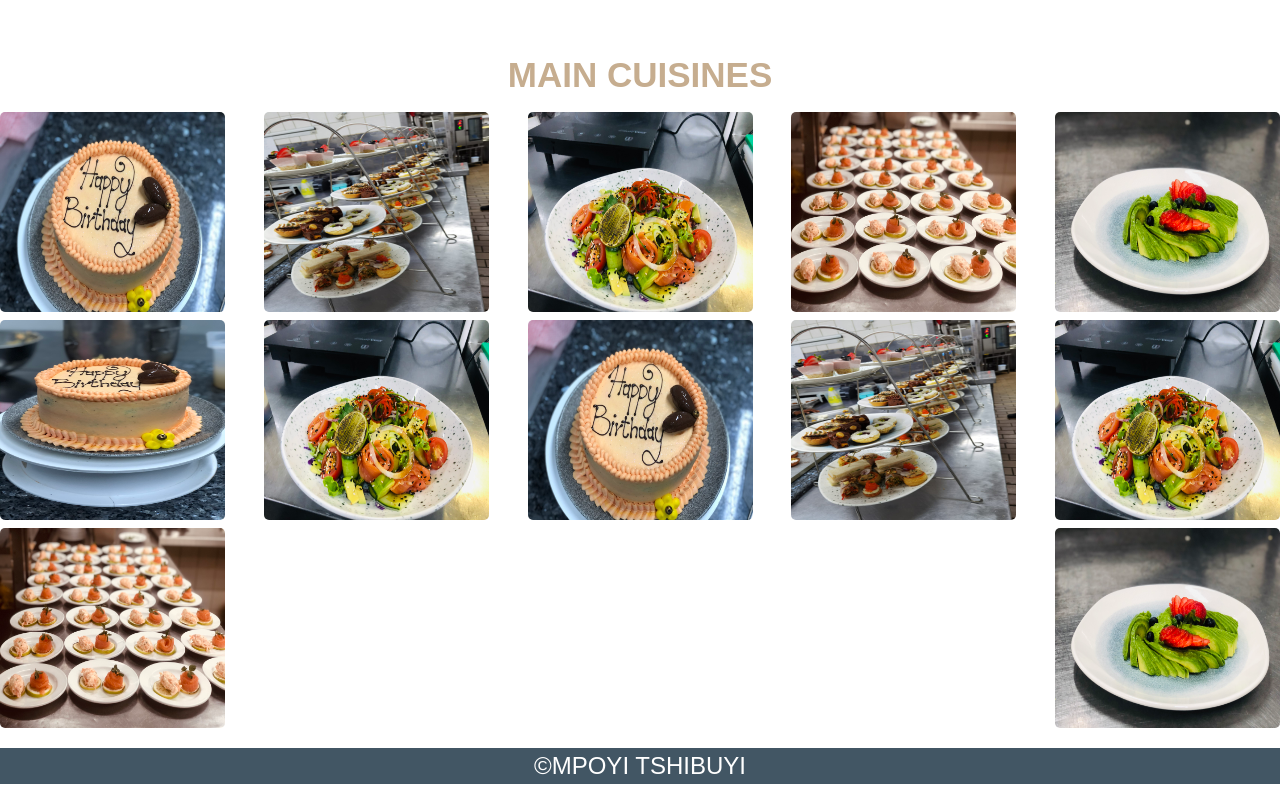
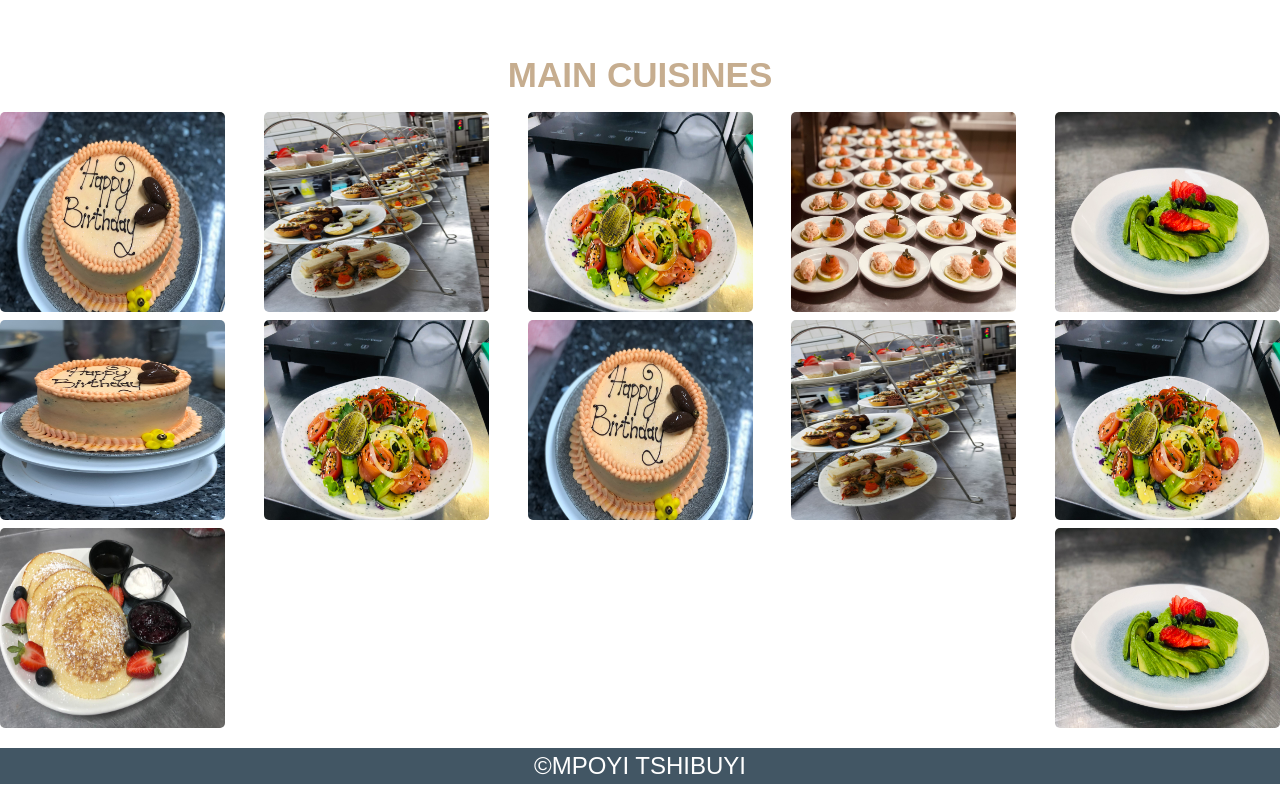
Before and after one commit to Frank1963-mpoyi/RUTH-CATERING-WITH-REACT, a React (Create React App) app: page / in a window 1280 px wide. Shown: the part 3221-4021 px from the top of the page. Built offline with nearby package versions, Linux system fonts and the light colour scheme.

Commit message:
added pict in menu

```diff
--- a/src/components/Home/Gallery/Gallery.js
+++ b/src/components/Home/Gallery/Gallery.js
@@ -6,6 +6,8 @@ import food4 from "./images/food (4).jpeg";
 import food5 from "./images/food (5).jpeg";
 import food6 from "./images/food (6).jpeg";
 import food7 from "./images/food (7).jpeg";
+// import food8 from "./images/food8.jpg";
+import food9 from "./images/food9.jpg";
 import "./Gallery.css"
 
 
@@ -77,7 +79,7 @@ function Gallery() {
             </article>
             <article className="gallery-item  d-none d-md-block ">
                 <a href="">
-                    <img src={food4} alt="" />
+                    <img src={food9} alt="" />
                 </a>
             </article>
             <article className="gallery-item  d-none d-md-block ">
```
Also changed, not shown: src/components/Home/Gallery/images/food8.jpg (added), src/components/Home/Gallery/images/food9.jpg (added).
